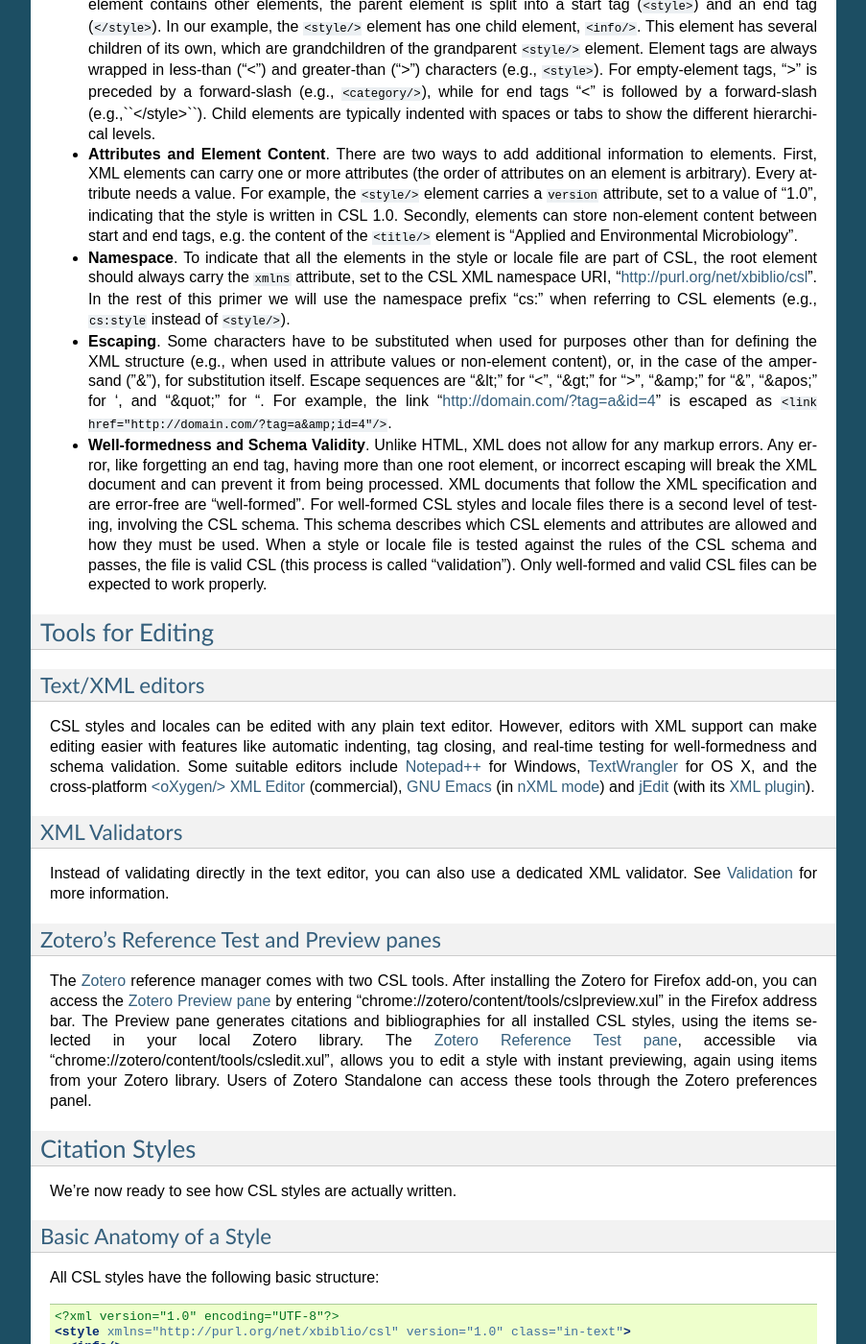
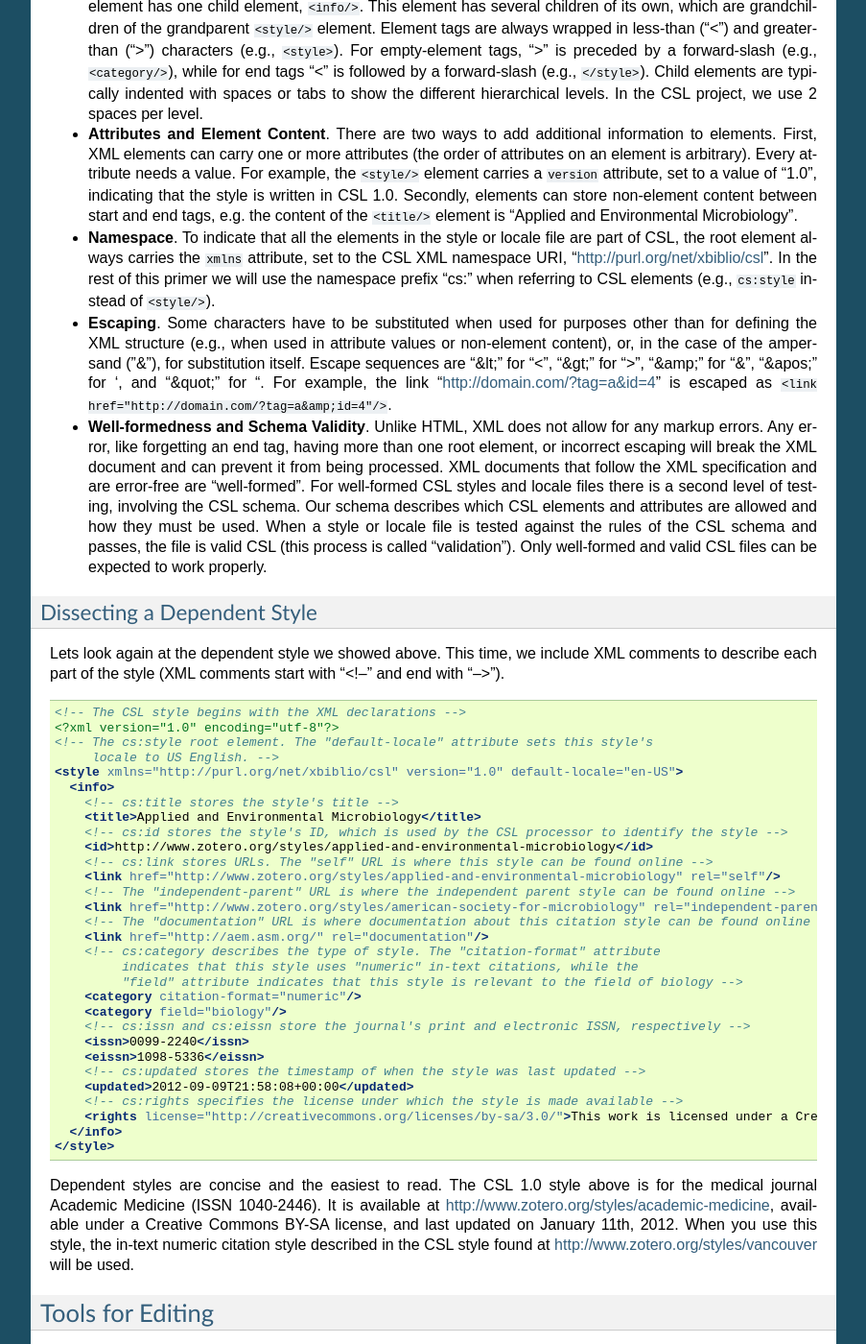
Before and after one commit to rmzelle/writing, a Sphinx documentation site: the page built from docs/primer.rst, in a window 1280 px wide and 1400 px high, scrolled down 5463 px. Shown: the whole window at 96% size, without its empty margins (198-1101 px from the left). Built offline with Sphinx 7.4.7, drawn with Linux system fonts in a browser that asks for light colours; some of the changed text lies outside the part shown.

Commit message:
Work on primer

```diff
--- a/docs/primer.rst
+++ b/docs/primer.rst
@@ -141,9 +141,9 @@ Citations often contain information other than just the item metadata. These **c
 XML Basics
 ~~~~~~~~~~
 
-For those new to XML (or HTML), this section gives a short overview of what you need to know about XML in order to edit CSL styles and locale files. For more background, just check one of the many XML tutorials online.
+For those new to XML, this section gives a short overview of what you need to know about XML in order to read and edit CSL styles and locale files. For more background, just check one of the many XML tutorials online.
 
-Let's take a look at the following CSL style:
+Let's take a look at the following dependent CSL style:
 
 .. sourcecode:: xml
 
@@ -166,17 +166,57 @@ Let's take a look at the following CSL style:
 
 There are several concepts and terms you need to be familiar with. These are:
 
-- **XML Declaration**. The first line of any style or locale file should always be the XML declaration. In most cases, this will be ``<?xml version="1.0" encoding="utf-8"?>``. This line designates the document as XML, and specifies the XML version ("1.0") and character encoding ("utf-8") used.
+- **XML Declaration**. The first line of each style and locale file is usually the XML declaration. In most cases, this will be ``<?xml version="1.0" encoding="utf-8"?>``. This line designates the document as XML, and specifies the XML version ("1.0") and character encoding ("utf-8") used.
 
-- **Elements and Hierarchy**. The basic building blocks of XML documents are elements, which are hierarchically structured. Each XML document contains a single root element (for CSL styles this is ``<style/>``). If an element contains other elements, the parent element is split into a start tag (``<style>``) and an end tag (``</style>``). In our example, the ``<style/>`` element has one child element, ``<info/>``. This element has several children of its own, which are grandchildren of the grandparent ``<style/>`` element. Element tags are always wrapped in less-than ("<") and greater-than (">") characters (e.g., ``<style>``). For empty-element tags, ">" is preceded by a forward-slash (e.g., ``<category/>``), while for end tags "<" is followed by a forward-slash (e.g.,``</style>``). Child elements are typically indented with spaces or tabs to show the different hierarchical levels.
+- **Elements and Hierarchy**. The basic building blocks of XML documents are elements. Each XML document contains a single root element (for CSL styles this is ``<style/>``). If an element contains other elements, this parent element is split into a start tag (``<style>``) and an end tag (``</style>``). In our example, the ``<style/>`` element has one child element, ``<info/>``. This element has several children of its own, which are grandchildren of the grandparent ``<style/>`` element. Element tags are always wrapped in less-than ("<") and greater-than (">") characters (e.g., ``<style>``). For empty-element tags, ">" is preceded by a forward-slash (e.g., ``<category/>``), while for end tags "<" is followed by a forward-slash (e.g., ``</style>``). Child elements are typically indented with spaces or tabs to show the different hierarchical levels. In the CSL project, we use 2 spaces per level.
 
 - **Attributes and Element Content**. There are two ways to add additional information to elements. First, XML elements can carry one or more attributes (the order of attributes on an element is arbitrary). Every attribute needs a value. For example, the ``<style/>`` element carries a ``version`` attribute, set to a value of "1.0", indicating that the style is written in CSL 1.0. Secondly, elements can store non-element content between start and end tags, e.g. the content of the ``<title/>`` element is "Applied and Environmental Microbiology".
 
-- **Namespace**. To indicate that all the elements in the style or locale file are part of CSL, the root element should always carry the ``xmlns`` attribute, set to the CSL XML namespace URI, "http://purl.org/net/xbiblio/csl". In the rest of this primer we will use the namespace prefix "cs:" when referring to CSL elements (e.g., ``cs:style`` instead of ``<style/>``).
+- **Namespace**. To indicate that all the elements in the style or locale file are part of CSL, the root element always carries the ``xmlns`` attribute, set to the CSL XML namespace URI, "http://purl.org/net/xbiblio/csl". In the rest of this primer we will use the namespace prefix "cs:" when referring to CSL elements (e.g., ``cs:style`` instead of ``<style/>``).
 
 - **Escaping**. Some characters have to be substituted when used for purposes other than for defining the XML structure (e.g., when used in attribute values or non-element content), or, in the case of the ampersand ("&"), for substitution itself. Escape sequences are "&lt;" for "<", "&gt;" for ">", "&amp;" for "&", "&apos;" for ', and "&quot;" for ". For example, the link "http://domain.com/?tag=a&id=4" is escaped as ``<link href="http://domain.com/?tag=a&amp;id=4"/>``.
 
-- **Well-formedness and Schema Validity**. Unlike HTML, XML does not allow for any markup errors. Any error, like forgetting an end tag, having more than one root element, or incorrect escaping will break the XML document and can prevent it from being processed. XML documents that follow the XML specification and are error-free are "well-formed". For well-formed CSL styles and locale files there is a second level of testing, involving the CSL schema. This schema describes which CSL elements and attributes are allowed and how they must be used. When a style or locale file is tested against the rules of the CSL schema and passes, the file is valid CSL (this process is called "validation"). Only well-formed and valid CSL files can be expected to work properly.
+- **Well-formedness and Schema Validity**. Unlike HTML, XML does not allow for any markup errors. Any error, like forgetting an end tag, having more than one root element, or incorrect escaping will break the XML document and can prevent it from being processed. XML documents that follow the XML specification and are error-free are "well-formed". For well-formed CSL styles and locale files there is a second level of testing, involving the CSL schema. Our schema describes which CSL elements and attributes are allowed and how they must be used. When a style or locale file is tested against the rules of the CSL schema and passes, the file is valid CSL (this process is called "validation"). Only well-formed and valid CSL files can be expected to work properly.
+
+Dissecting a Dependent Style
+^^^^^^^^^^^^^^^^^^^^^^^^^^^^
+
+Lets look again at the dependent style we showed above. This time, we include XML comments to describe each part of the style (XML comments start with "<!--" and end with "-->").
+
+.. sourcecode:: xml
+
+    <!-- The CSL style begins with the XML declarations -->
+    <?xml version="1.0" encoding="utf-8"?>
+    <!-- The cs:style root element. The "default-locale" attribute sets this style's
+         locale to US English. -->
+    <style xmlns="http://purl.org/net/xbiblio/csl" version="1.0" default-locale="en-US">
+      <info>
+        <!-- cs:title stores the style's title -->
+        <title>Applied and Environmental Microbiology</title>
+        <!-- cs:id stores the style's ID, which is used by the CSL processor to identify the style -->
+        <id>http://www.zotero.org/styles/applied-and-environmental-microbiology</id>
+        <!-- cs:link stores URLs. The "self" URL is where this style can be found online -->
+        <link href="http://www.zotero.org/styles/applied-and-environmental-microbiology" rel="self"/>
+        <!-- The "independent-parent" URL is where the independent parent style can be found online -->
+        <link href="http://www.zotero.org/styles/american-society-for-microbiology" rel="independent-parent"/>
+        <!-- The "documentation" URL is where documentation about this citation style can be found online -->
+        <link href="http://aem.asm.org/" rel="documentation"/>
+        <!-- cs:category describes the type of style. The "citation-format" attribute
+             indicates that this style uses "numeric" in-text citations, while the
+             "field" attribute indicates that this style is relevant to the field of biology -->
+        <category citation-format="numeric"/>
+        <category field="biology"/>
+        <!-- cs:issn and cs:eissn store the journal's print and electronic ISSN, respectively -->
+        <issn>0099-2240</issn>
+        <eissn>1098-5336</eissn>
+        <!-- cs:updated stores the timestamp of when the style was last updated -->
+        <updated>2012-09-09T21:58:08+00:00</updated>
+        <!-- cs:rights specifies the license under which the style is made available -->
+        <rights license="http://creativecommons.org/licenses/by-sa/3.0/">This work is licensed under a Creative Commons Attribution-ShareAlike 3.0 License</rights>
+      </info>
+    </style>
+
+Dependent styles are concise and the easiest to read. The CSL 1.0 style above is for the medical journal Academic Medicine (ISSN 1040-2446). It is available at http://www.zotero.org/styles/academic-medicine, available under a Creative Commons BY-SA license, and last updated on January 11th, 2012. When you use this style, the in-text numeric citation style described in the CSL style found at http://www.zotero.org/styles/vancouver will be used.
 
 Tools for Editing
 ~~~~~~~~~~~~~~~~~
@@ -264,32 +304,6 @@ Bibliography
 
 The ``cs:bibliography`` element describes the formatting of the references in the bibliography, and functions very similar to the ``citation`` element. The ``cs:sort`` child element of ``cs:bibliography`` can be used to specify how bibliographic entries should be sorted, while the ``cs:layout`` element is used to describe the format of bibliographic entries.
 
-Dependent Styles
-''''''''''''''''
-
-When multiple journals share the same citation style, you could create a collection of CSL styles that all have the exact same formatting instructions and which only differ in the contents of the ``cs:info`` element. But this approach has some drawbacks. For instance, if the citation style changes, you would have to update each CSL style. To make things simpler for these cases, CSL supports "dependent styles". In a dependent style, ``cs:style`` only includes the ``cs:info`` child element, which links to an independent style which contains a full set of formatting instructions to define the citation style format. E.g., dependent styles for the journals "Nature Biotechnology", "Nature Nanotechnology", etc. would all point to a single independent style, "Nature".
-
-Dissecting a Dependent Style
-^^^^^^^^^^^^^^^^^^^^^^^^^^^^
-
-.. sourcecode:: xml
-
-    <?xml version="1.0" encoding="utf-8"?>
-    <style xmlns="http://purl.org/net/xbiblio/csl" class="in-text" version="1.0">
-      <info>
-        <title>Academic Medicine</title>
-        <id>http://www.zotero.org/styles/academic-medicine</id>
-        <link href="http://www.zotero.org/styles/vancouver" rel="independent-parent"/>
-        <category citation-format="numeric"/>
-        <category field="medicine"/>
-        <issn>1040-2446</issn>
-        <updated>2012-01-11T19:01:02+00:00</updated>
-        <rights>This work is licensed under a Creative Commons Attribution-Share Alike 3.0 License: http://creativecommons.org/licenses/by-sa/3.0/</rights>
-      </info>
-    </style>
-
-Dependent styles are concise and the easiest to read. The CSL 1.0 style above is for the medical journal Academic Medicine (ISSN 1040-2446). It is available at http://www.zotero.org/styles/academic-medicine, available under a Creative Commons BY-SA license, and last updated on January 11th, 2012. When you use this style, the in-text numeric citation style described in the CSL style found at http://www.zotero.org/styles/vancouver will be used.
-
 Dissecting an Independent Style
 ^^^^^^^^^^^^^^^^^^^^^^^^^^^^^^^
 
```
